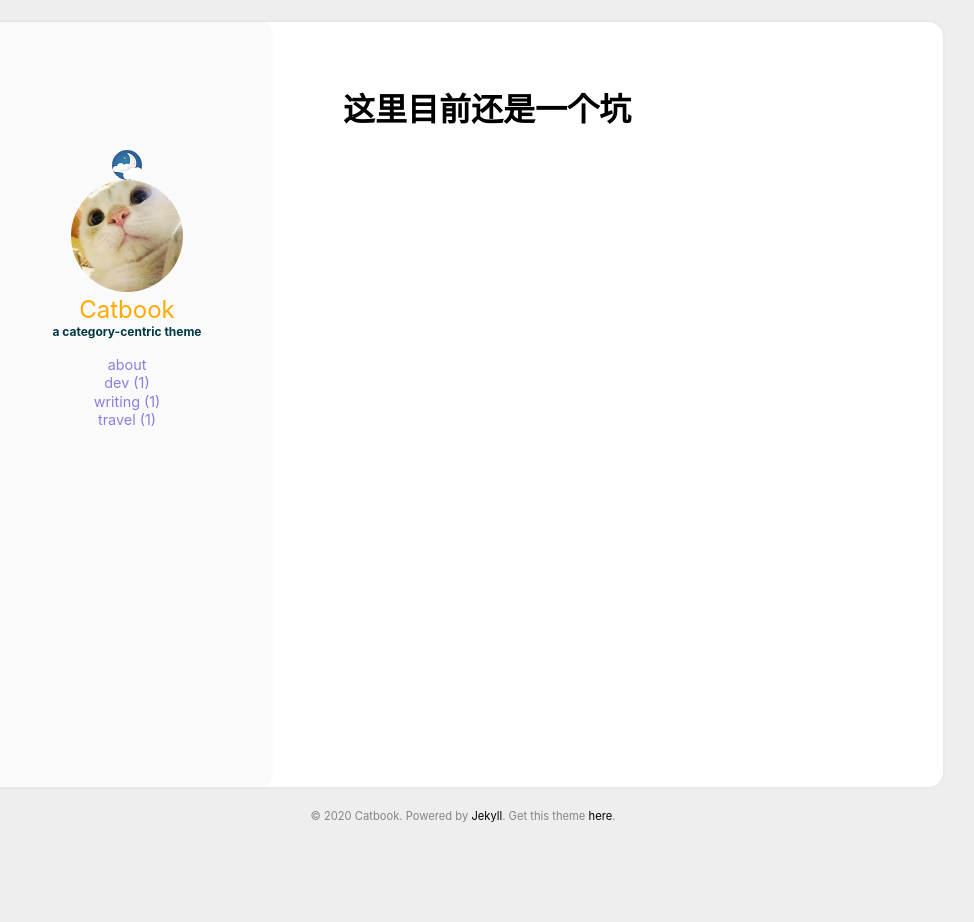
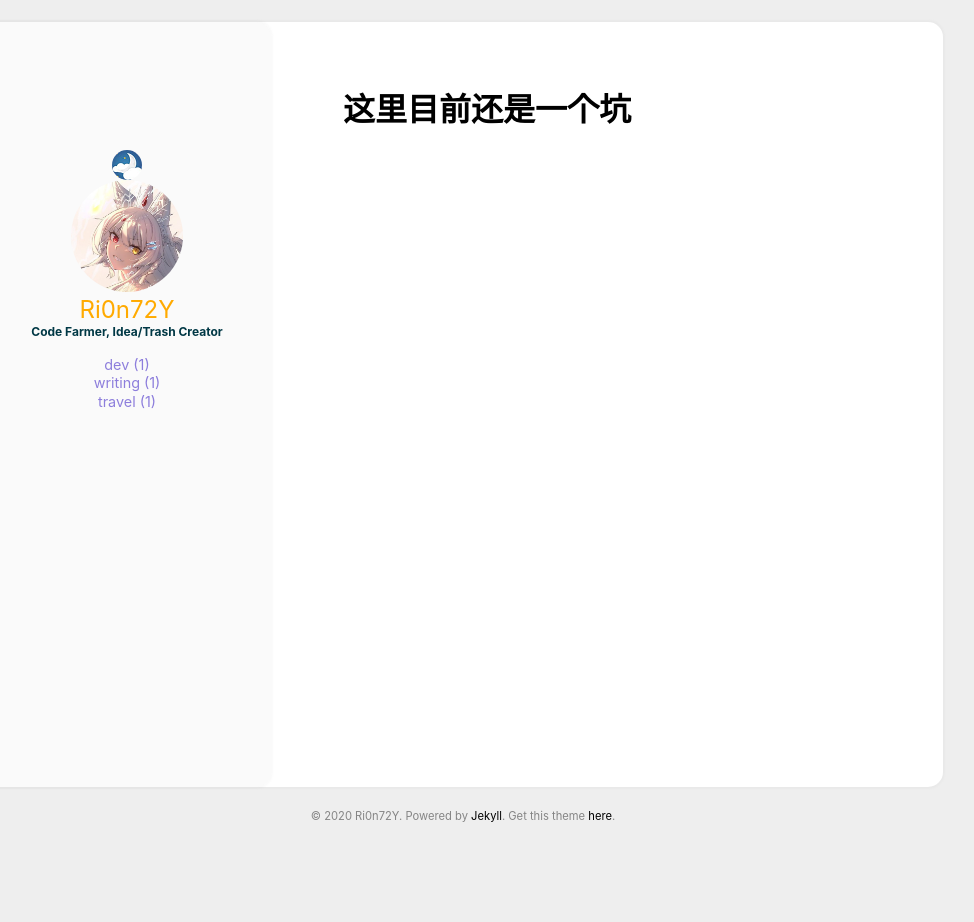
Before and after one commit to Ri0n72Y/ri0n72y.github.io, a Jekyll site: the page built from content/idea/templete.md, in a window 1280 px wide. Shown: the whole page, without its empty margins (177-1151 px from the left). Built offline with Jekyll 4.4.1, drawn with Linux system fonts in a browser that asks for light colours; our own code applies the rules of GitHub Pages for plain Markdown files.

```diff
--- a/_config.yml
+++ b/_config.yml
@@ -1,16 +1,14 @@
 
-title: Catbook #Your awesome title
-email: #youremail@domain.com
+title: Here is Ri0n72Y
+email: tzy673570751@gmail.com
 description: > # this means to ignore newlines until "baseurl"
-  Write an awesome description for your new site here. You can edit this
-  line in _config.yml. It will appear in your document head meta (for
-  Google search results) and in your feed.xml site description.
+  A post site for Ri0n72Y, welcome.
 
-baseurl: # the subpath of the site
+baseurl: '/' # the subpath of the site
 url: http://starry99.github.io/catbook # the base hostname & protocol for your site
 
 permalink: /:year-:month/:title
-timezone:
+timezone: 'UTC+8'
 
 favicon: /assets/img/favicon.ico
 
@@ -18,11 +16,11 @@
 disqus_shortname: #disqus shortname
 
 user:
-  name: Catbook
-  pic: /assets/img/cat.jpg
-  picAlt: "catbook"
-  job: a category-centric theme
-  aboutme: true # comment this out if you don't need the 'about' page.
+  name: Ri0n72Y
+  pic: /assets/img/icon.jpg
+  picAlt: "SumireHina"
+  job: Code Farmer, Idea/Trash Creator
+  # aboutme: true # comment this out if you don't need the 'about' page.
 
 exclude:
   - README.md
@@ -41,7 +39,7 @@
 markdown: kramdown
 
 # Filtering Content
-show_drafts: null
+show_drafts: false
 limit_posts: 0
 future:      false
 unpublished: false
```
Also changed, not shown: assets/img/cat.jpg (deleted), assets/img/icon.jpg (added), content/diary/d20201128.md (renamed from diary/d20201128.md), content/idea/game/work_at_home.md (renamed from idea/game/work_at_home.md), content/idea/templete.md (renamed from idea/templete.md), content/notes/blog/build_1.md (renamed from notes/blog/build_1.md), content/notes/unity/text_engine_module.md (renamed from notes/unity/text_engine_module.md).
